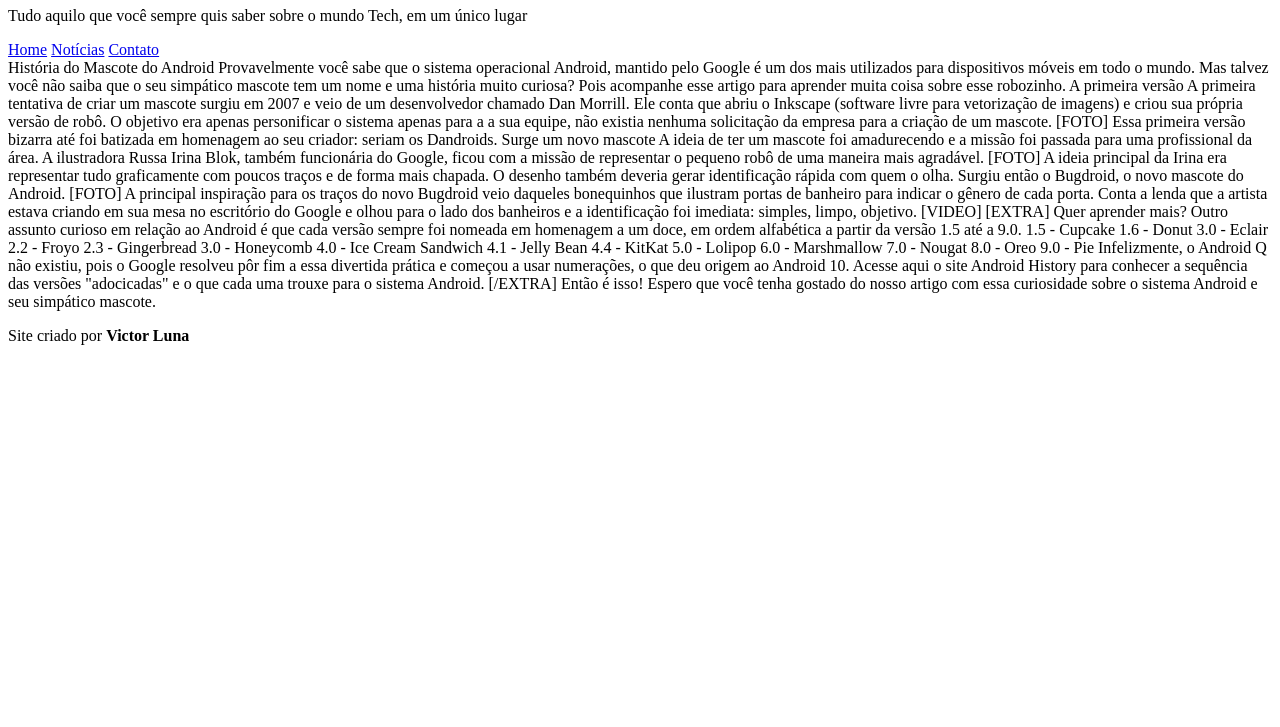
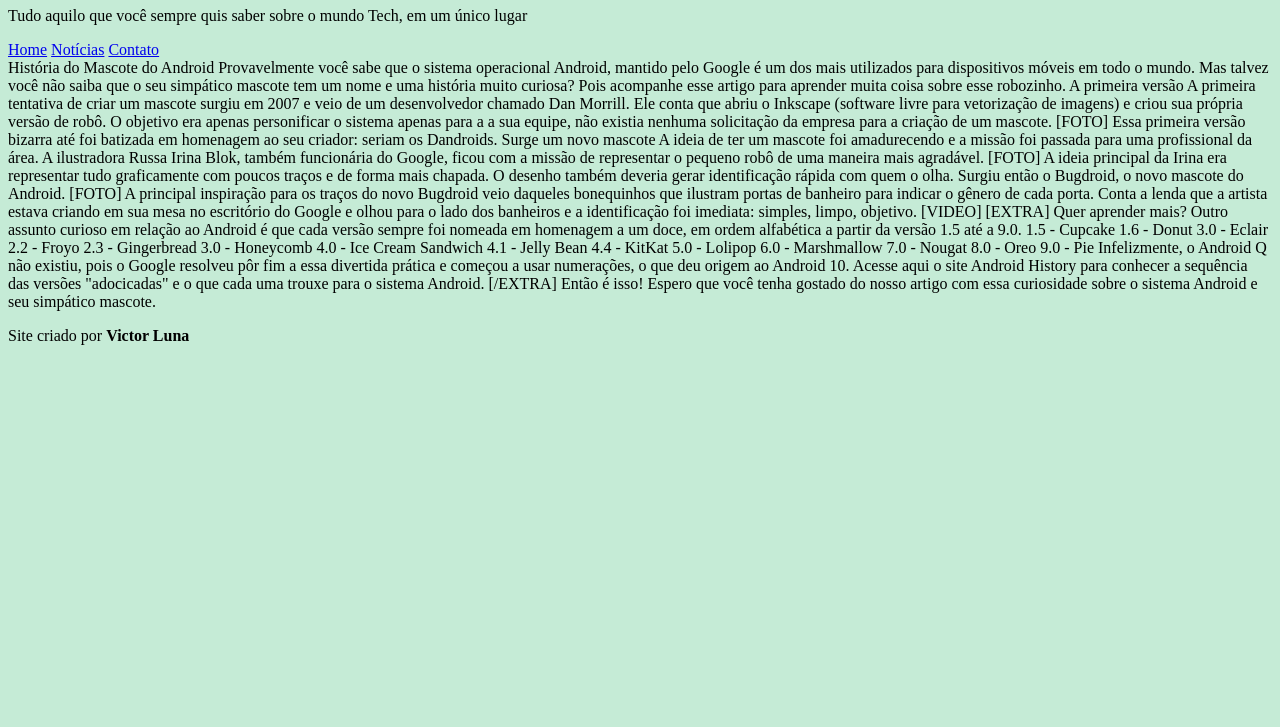
Before and after one commit to victorhtl/site-android, a plain HTML site: page index.html in a window 1280 px wide. Shown: the part 73-800 px from the top of the page. Drawn offline with Linux system fonts and the light colour scheme.

Commit message:
Update style.css

```diff
--- a/style.css
+++ b/style.css
@@ -1 +1,5 @@
 @charset "UTF-8";
+
+body {
+    background-color: #c5ebd6;
+}
```
